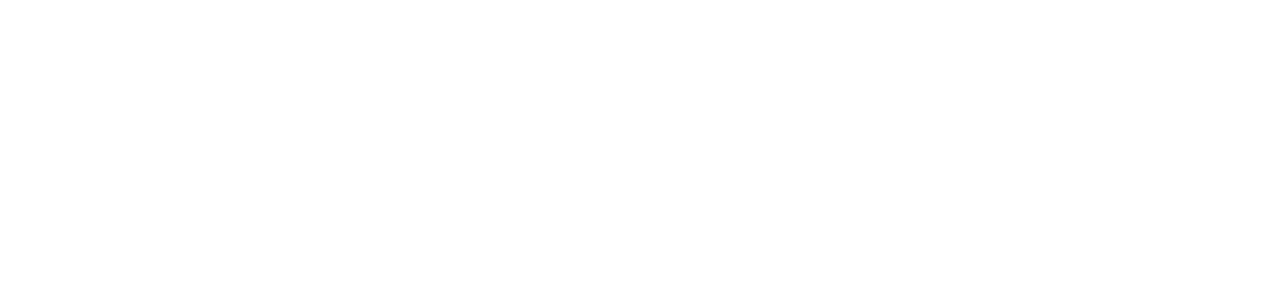
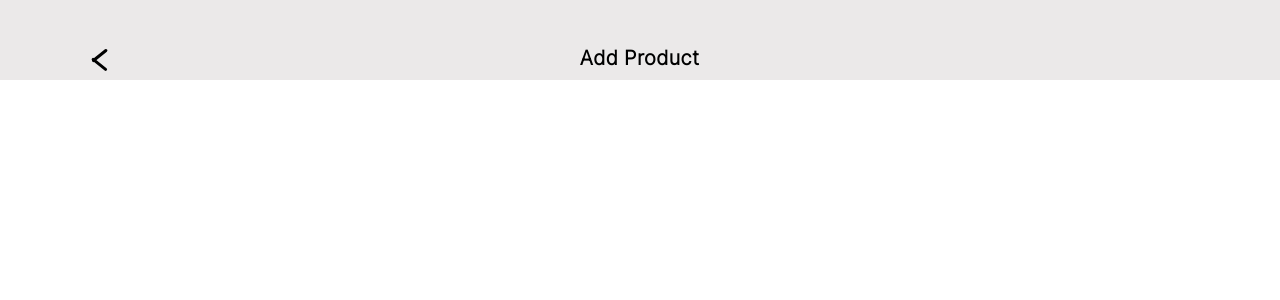
Before and after one commit to AlexUrielContreras/dime-challenge, a React (Create React App) app: page / in a window 1280 px wide. Shown: the top 300 px of the page. Built offline with nearby package versions, Linux system fonts and the light colour scheme.

Commit message:
style: create header layout

```diff
--- a/package.json
+++ b/package.json
@@ -6,6 +6,7 @@
     "@testing-library/jest-dom": "^5.16.5",
     "@testing-library/react": "^13.4.0",
     "@testing-library/user-event": "^13.5.0",
+    "node-sass": "^7.0.3",
     "react": "^18.2.0",
     "react-dom": "^18.2.0",
     "react-scripts": "5.0.1",
--- a/public/index.html
+++ b/public/index.html
@@ -10,6 +10,7 @@
       content="Web site created using create-react-app"
     />
     <link rel="apple-touch-icon" href="%PUBLIC_URL%/logo192.png" />
+    <link href="https://fonts.googleapis.com/css2?family=Inter+Tight:wght@300&display=swap" rel="stylesheet">
     <!--
       manifest.json provides metadata used when your web app is installed on a
       user's mobile device or desktop. See https://developers.google.com/web/fundamentals/web-app-manifest/
--- a/src/App.js
+++ b/src/App.js
@@ -2,9 +2,12 @@
 
 function App() {
   return (
-    <div className="App">
-
-    </div>
+    <>
+      <header className='main-header'>
+        <h1 className='page-label'>Add Product</h1>
+        <div className='back-arrow'></div>
+      </header>
+    </>
   );
 }
 
--- a/src/index.js
+++ b/src/index.js
@@ -1,6 +1,7 @@
 import React from 'react';
 import ReactDOM from 'react-dom/client';
 import App from './App';
+import './styles/styles.css';
 import reportWebVitals from './reportWebVitals';
 
 const root = ReactDOM.createRoot(document.getElementById('root'));
--- /dev/null
+++ b/src/styles/styles.css
@@ -0,0 +1,44 @@
+.main-header .back-arrow::after, .main-header .back-arrow::before {
+  position: absolute;
+  left: 7%;
+  min-width: 1.2rem;
+  min-height: 2.5px;
+  background-color: black;
+  border-radius: 2rem;
+  cursor: pointer;
+}
+
+*, *::before, *::after {
+  box-sizing: border-box;
+  margin: 0;
+  padding: 0;
+}
+
+html, body {
+  min-height: 100%;
+}
+
+.main-header {
+  min-height: 10vh;
+  background-color: rgb(235, 233, 233);
+  display: flex;
+  justify-content: center;
+  align-items: flex-end;
+  position: relative;
+  font-family: "Inter Tight", sans-serif;
+}
+.main-header .page-label {
+  font-size: 1.25rem;
+  margin-bottom: 1.2vh;
+  letter-spacing: 1px;
+}
+.main-header .back-arrow::before {
+  content: "";
+  bottom: 30%;
+  transform: rotate(-39deg);
+}
+.main-header .back-arrow::after {
+  content: "";
+  bottom: 18%;
+  transform: rotate(39deg);
+}/*# sourceMappingURL=styles.css.map */
--- /dev/null
+++ b/src/styles/styles.scss
@@ -0,0 +1,50 @@
+%back-arrow {
+    position: absolute;
+    left: 7%;
+    min-width: 1.2rem;
+    min-height: 2.5px;
+    background-color: black;
+    border-radius: 2rem;
+    cursor: pointer;
+}
+
+*, *::before, *::after {
+    box-sizing: border-box;
+    margin: 0;
+    padding: 0
+};
+
+html, body {
+    min-height: 100%
+}
+
+.main-header {
+    min-height: 10vh;
+    background-color: rgb(235, 233, 233);
+    display: flex;
+    justify-content: center;
+    align-items: flex-end;
+    position: relative;
+    font-family: 'Inter Tight', sans-serif;
+
+    .page-label {
+        font-size: 1.25rem;
+        margin-bottom: 1.2vh;
+        letter-spacing: 1px
+    }
+
+    .back-arrow::before {
+        content: '';
+        @extend %back-arrow;
+        bottom: 30%;
+        transform: rotate(-39deg);
+    }
+
+    .back-arrow::after {
+        content: '';
+        @extend %back-arrow;
+        bottom: 18%;
+        transform: rotate(39deg);
+    }
+
+}
```
Also changed, not shown: src/App.css (added), src/index.css (added), 2 other files (tests, documents, lock files or other folders).
